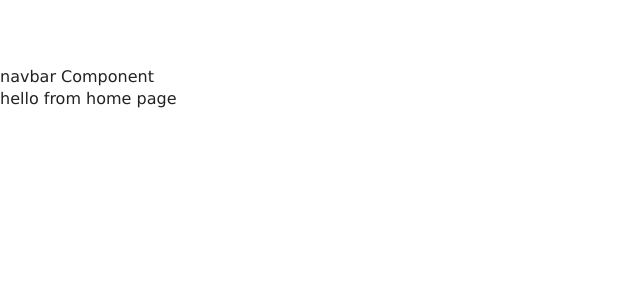
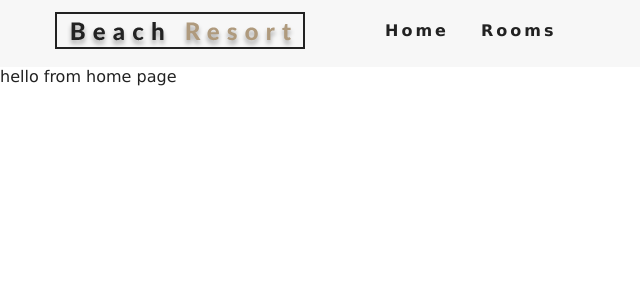
Before and after one commit to Sundaybrian/react-resort, a React (Create React App) app: page / in a window 1280 px wide. Shown: the top 300 px of the page, without its empty margins (0-640 px from the left). Built offline with nearby package versions, Linux system fonts and the light colour scheme.

Commit message:
setup the navbar

```diff
--- a/package.json
+++ b/package.json
@@ -8,6 +8,7 @@
     "@testing-library/user-event": "^7.2.1",
     "react": "^16.13.1",
     "react-dom": "^16.13.1",
+    "react-icons": "^3.9.0",
     "react-router-dom": "^5.1.2",
     "react-scripts": "3.4.1"
   },
--- a/src/components/Navbar.js
+++ b/src/components/Navbar.js
@@ -1,7 +1,45 @@
 import React, { Component } from "react";
+import { Link } from "react-router-dom";
+import logo from "../images/logo.svg";
+import { FaAlignRight } from "react-icons/fa";
 
 export default class Navbar extends Component {
+  state = {
+    isOpen: false,
+  };
+
+  handleToggle = () => {
+    this.setState({ isOpen: !this.state.isOpen });
+  };
+
   render() {
-    return <div>navbar Component</div>;
+    return (
+      <nav className="navbar">
+        <div className="nav-center">
+          <div className="nav-header">
+            <Link to="/">
+              <img src={logo} alt="resort logo" />
+            </Link>
+            <button
+              type="button"
+              className="nav-btn"
+              onClick={this.handleToggle}
+            >
+              <FaAlignRight />
+            </button>
+          </div>
+          <ul
+            className={this.state.isOpen ? "nav-links show-nav" : "nav-links"}
+          >
+            <li>
+              <Link to="/">Home</Link>
+            </li>
+            <li>
+              <Link to="/rooms">Rooms</Link>
+            </li>
+          </ul>
+        </div>
+      </nav>
+    );
   }
 }
```
Also changed, not shown: 1 other file (tests, documents, lock files or other folders).
